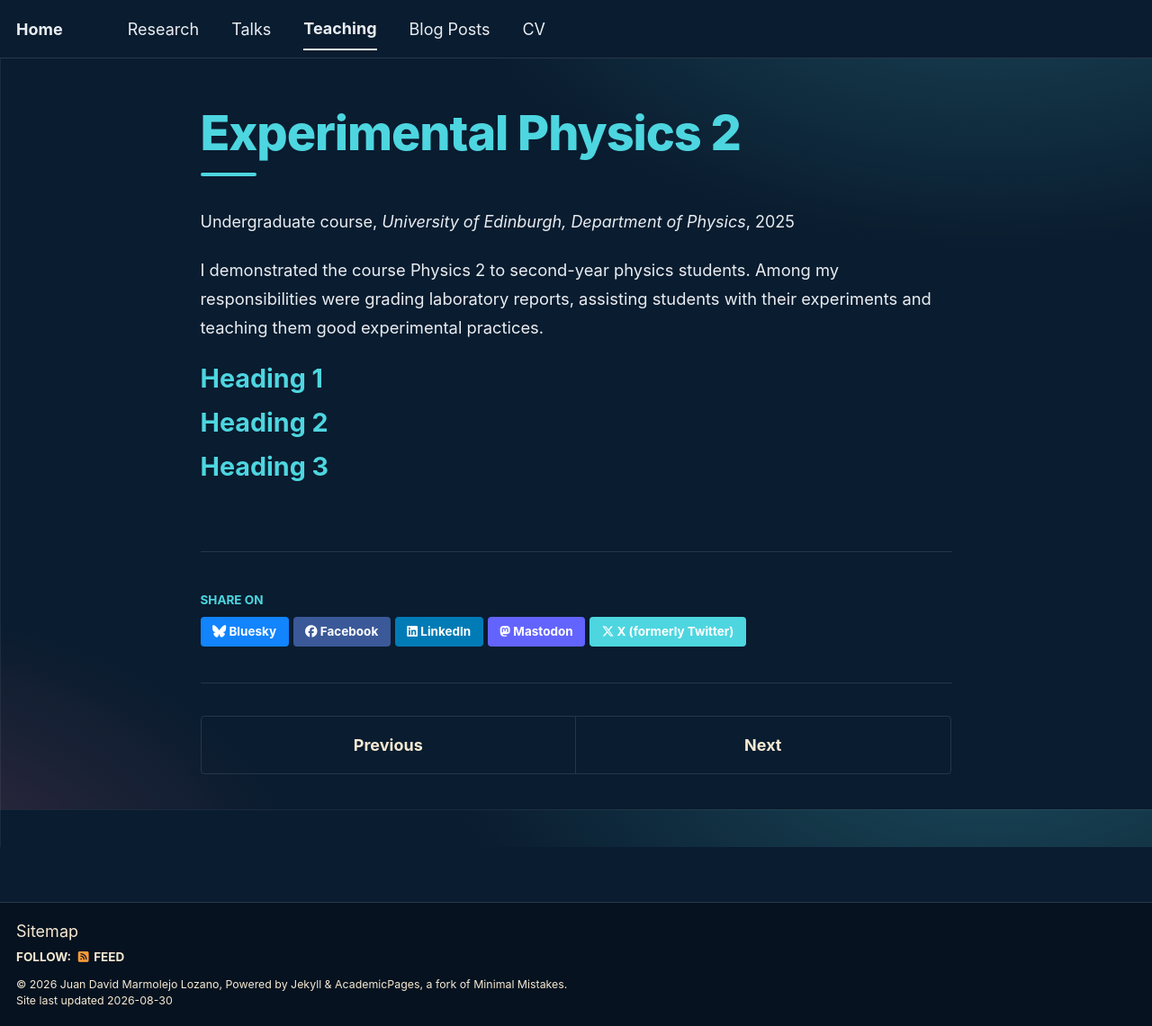
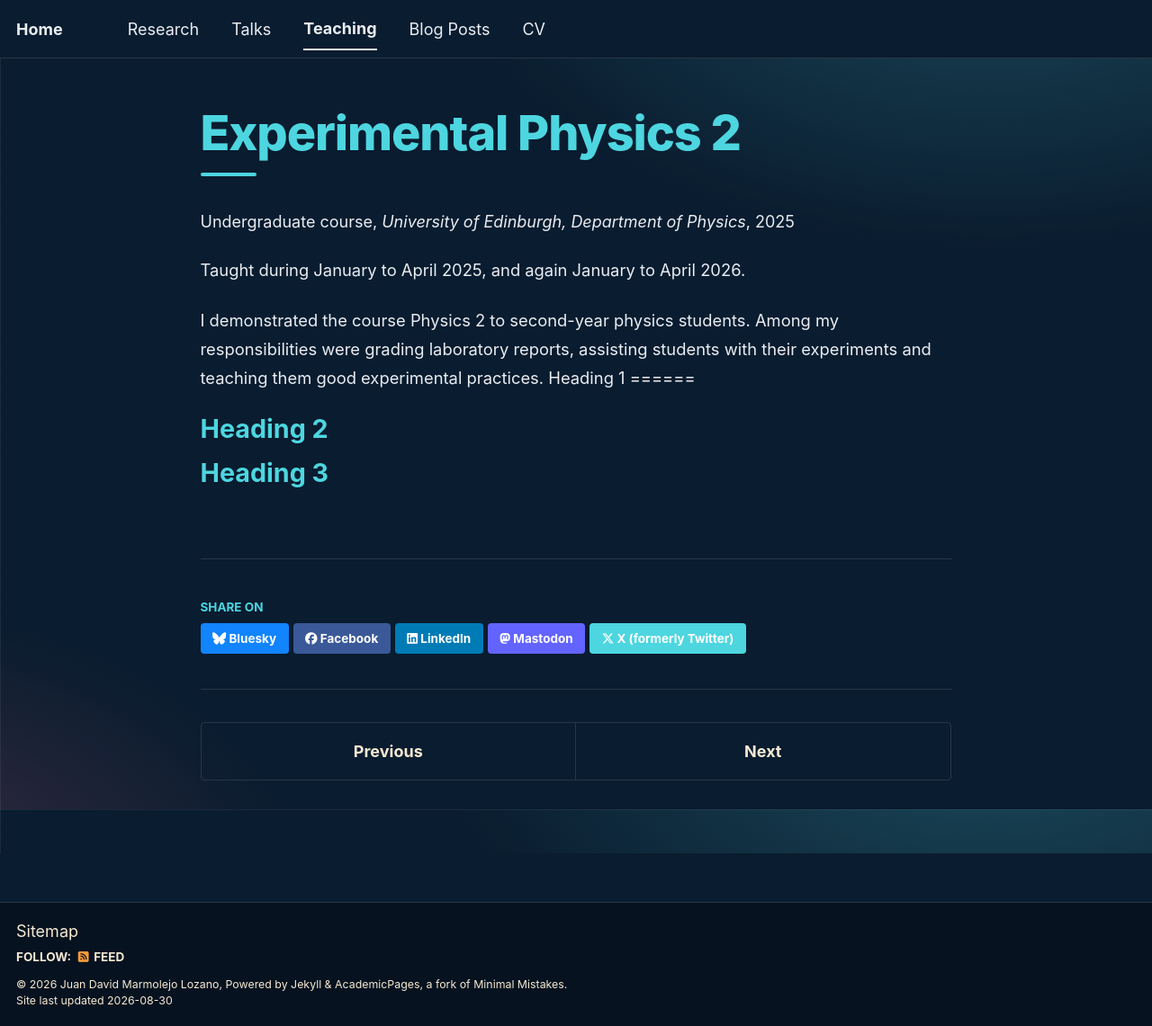
Before and after one commit to jdmarmolejo/jdmarmolejo.github.io, a Jekyll site: the page built from _teaching/2015-spring-teaching-2.md, in a window 1280 px wide and 1141 px high. Shown: the whole window at 90% size. Built offline with Jekyll 4.4.1, drawn with Linux system fonts in a browser that asks for light colours; a script bundle is joined from its source files by our own code; library files that are not in the unit come from our copies.

Commit message:
Update 2015-spring-teaching-2.md

```diff
--- a/_teaching/2015-spring-teaching-2.md
+++ b/_teaching/2015-spring-teaching-2.md
@@ -4,12 +4,12 @@ collection: teaching
 type: "Undergraduate course"
 permalink: /teaching/2015-spring-teaching-1
 venue: "University of Edinburgh, Department of Physics"
-date: "January to April, 2025; January to April, 2026"
+date: 2025-01-01
 location: "Edinburgh, Scotland"
 ---
+Taught during January to April 2025, and again January to April 2026.
 
 I demonstrated the course Physics 2 to second-year physics students. Among my responsibilities were grading laboratory reports, assisting students with their experiments and teaching them good experimental practices.
-
 Heading 1
 ======
 
```
